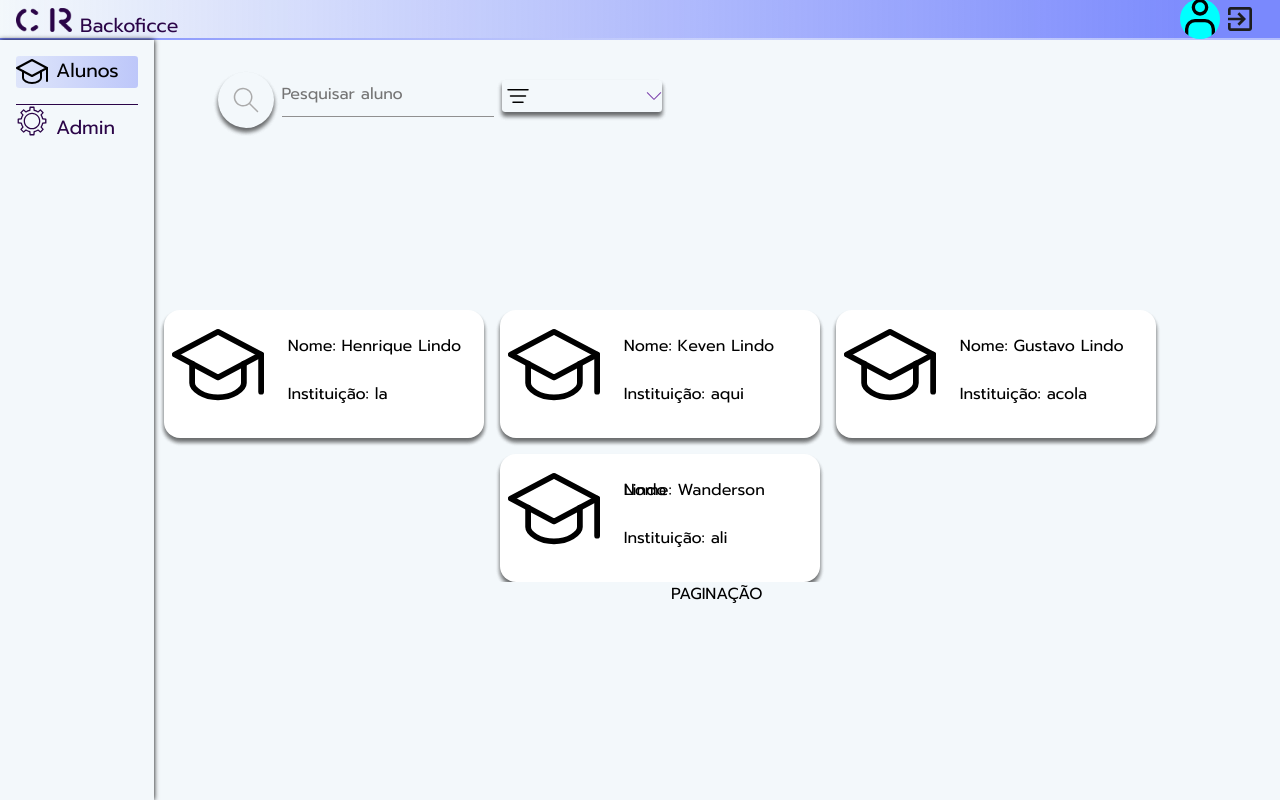
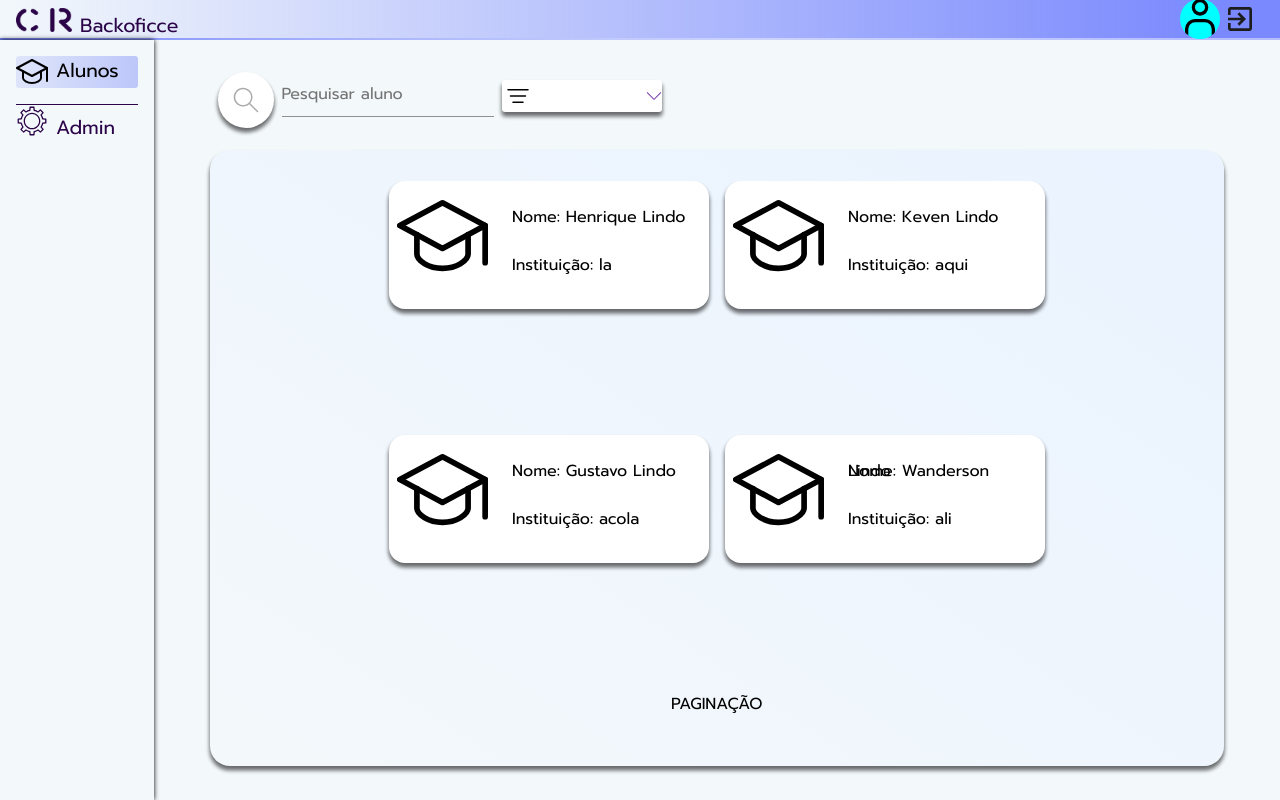
Before and after one commit to Henriqueggperes/coluna_reta-client, a React (Vite) app in the folder app/: page / in a window 1280 px wide. Both pictures are taken after a click on the element "Alunos". Built offline with nearby package versions, Linux system fonts and the light colour scheme.

Commit message:
refactor: list component style

```diff
--- a/app/src/components/Lists/style.css
+++ b/app/src/components/Lists/style.css
@@ -18,6 +18,7 @@
   border-radius: 100%;
   height: 3.5rem;
   width: 3.5rem;
+  background-color: #FFFF;
   box-shadow: 0px 4px 4px rgba(0, 0, 0, 0.25), 0px 4px 4px rgba(0, 0, 0, 0.25),
     0px 4px 4px rgba(0, 0, 0, 0.25);
   cursor: pointer;
@@ -55,6 +56,7 @@
   display: flex;
   position: absolute;
   top:10%;
+  background-color:#FFFF ;
   width: 10rem;
   z-index: 1;
   justify-content: space-between;
@@ -87,14 +89,15 @@
 }
 .filter-dropdown__container-{
     display: none;
+    transform: all 0.4s;
 }
 .filter-dropdown__item:hover{
-  background-color: #676666;
+  background-color: #c5c5c5;
   cursor: pointer;
 }
 .filter-dropdown__container-active{
     position: relative;
-    background-color: #c5c5c5;
+    background-color: #FFFF;
     top: 82%;
     z-index: 0;
     left: 5%;
@@ -103,6 +106,10 @@
 .active,.filter-dropdown__container-active{
     width:10rem;
     overflow: auto;
+}
+
+.filter-dropdown__item{
+  font-size: 1.2rem;
 }
 
 
@@ -119,13 +126,14 @@
   width: 100%;
 }
 
-.students-list {
+.option-list {
   display: flex;
   flex-direction: column;
   justify-content: center;
   align-items: center;
   height: 90%;
   width: 90%;
+  background: linear-gradient(213.28deg, #EAF3FF 2.43%, rgba(219, 227, 238, 0) 95.17%);
   box-shadow: 0px 4px 4px rgba(0, 0, 0, 0.25), 0px 4px 4px rgba(0, 0, 0, 0.25),
     0px 4px 4px rgba(0, 0, 0, 0.25);
   border-radius: 20px;
```
